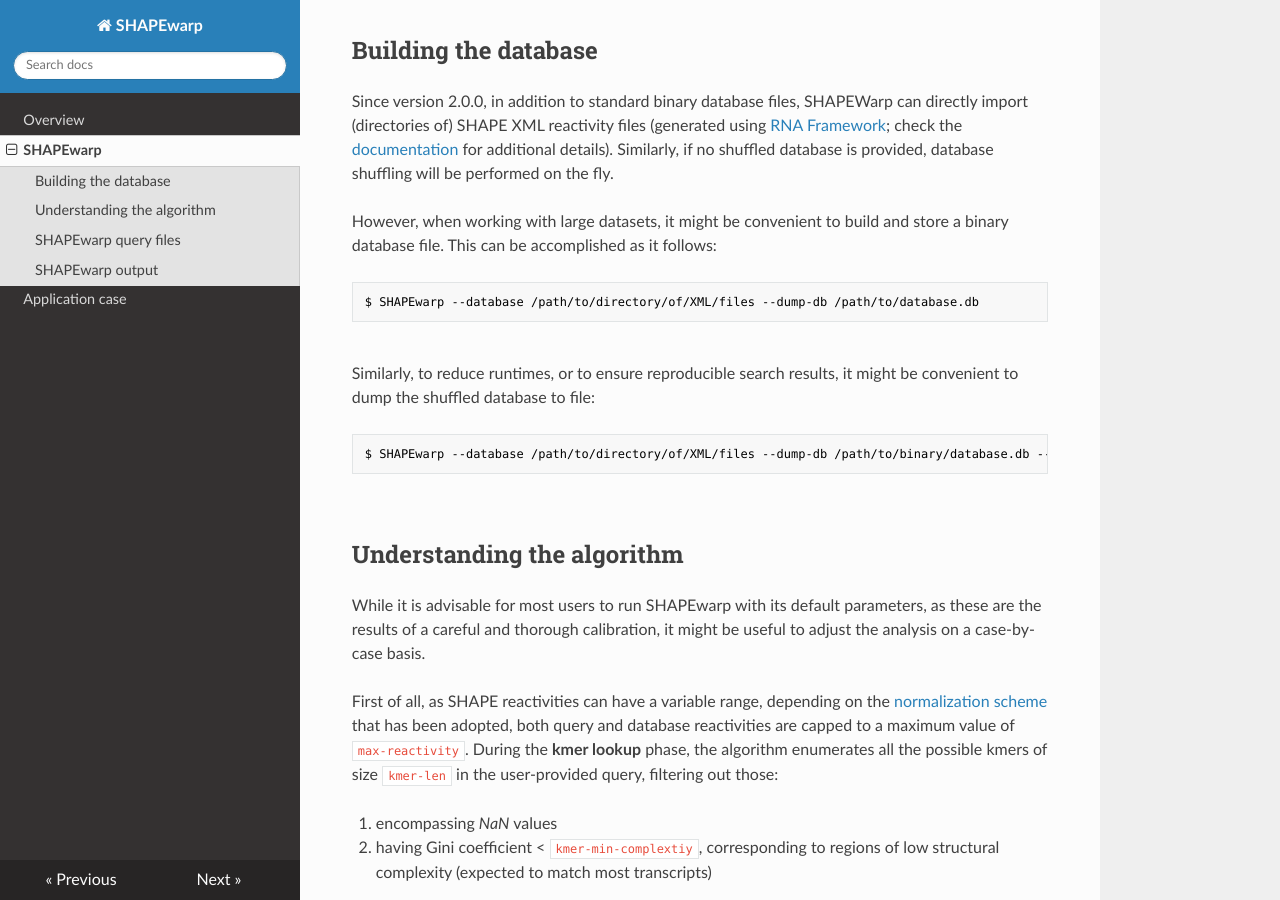
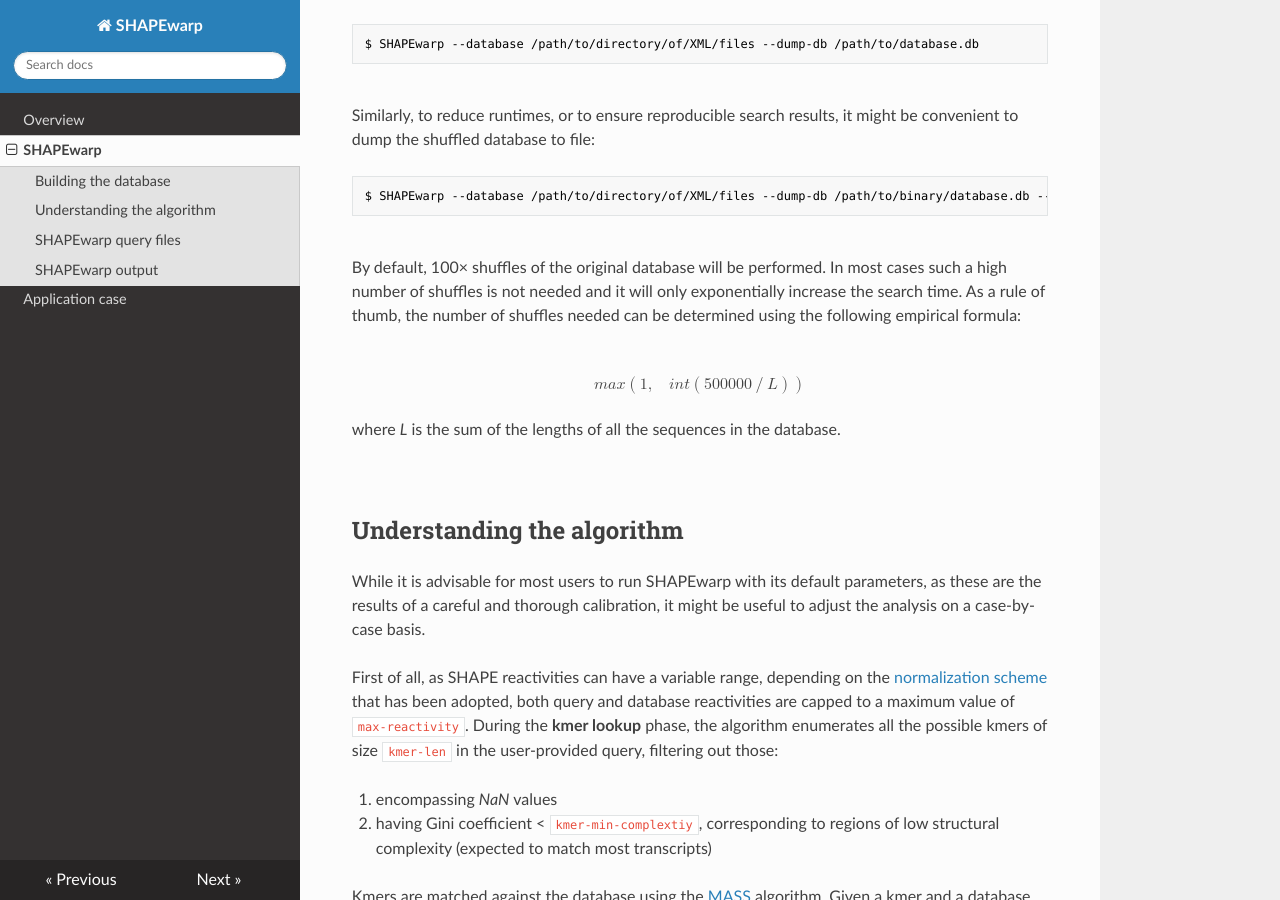
Before and after one commit to dincarnato/SHAPEwarp-docs, an MkDocs documentation site: the page built from docs/SHAPEwarp.md, in a window 1280 px wide and 900 px high, scrolled down 3297 px. Built offline with MkDocs 1.6.1, drawn with Linux system fonts in a browser that asks for light colours; nearby versions of some CDN libraries; old or Windows-style settings are respelled for this version of MkDocs; some of the changed text lies outside the part shown.

Commit message:
Added description of how to determine the number of shuffles

````diff
--- a/docs/SHAPEwarp.md
+++ b/docs/SHAPEwarp.md
@@ -1,6 +1,6 @@
 SHAPEwarp uses an approach inspired by the BLAST heuristic algorithm to identify regions of RNA structure similarity in a database of chemical reactivity profiles generated by SHAPE (Selective 2'-hydroxyl acylation analyzed by primer extension).
 <br/><br/>
-![SHAPEwarp Workflow](http://www.incarnatolab.com/images/datasets/SHAPEwarp_Morandi_2022.png)
+[SHAPEwarp Workflow](http://www.incarnatolab.com/images/datasets/SHAPEwarp_Morandi_2022.png)
 <br/><br/>
 Given a user-provided query, the following analysis steps are performed:<br/>
 
@@ -31,7 +31,7 @@ __-db__ *or* __--database__ | string | Path to a database file, or to a (directo
 __--shuffled-db__ | string | Path to a shuffled database file<br/>__Note:__ if not provided, shuffling will be performed on the fly
 __--dump-db__ | string | Dumps the imported XML files to the specified database file
 __--dump-shuffled-db__ | string | Dumps the shuffled database to the specified file
-__--db-shufflings__ | int | Number of shufflings to perform for each sequence in the database (Default: __100__)
+__--db-shufflings__ | int | Number of shuffles to perform for each sequence in the database (Default: __100__)<br/>__Note:__ see [Building the database](https://shapewarp-docs.readthedocs.io/en/latest/SHAPEwarp/#building-the-database) section below)
 __--db-block-size__ | int | Size (in nt) of the blocks for shuffling the sequences in the database (Default: __10__)
 __--db-in-block-shuffle__ | | Besides shuffling blocks, residues within each block will be shuffled as well
 __-q__ *or* __--query__ | string | Path to the query file<br/>__Note:__ each entry should contain (one per row) the sequence id, the nucleotide sequence and a comma-separated list of SHAPE reactivities (see [SHAPEwarp query files](https://shapewarp-docs.readthedocs.io/en/latest/SHAPEwarp/#shapewarp-query-files) section below)
@@ -90,13 +90,17 @@ However, when working with large datasets, it might be convenient to build and s
 ```bash
 $ SHAPEwarp --database /path/to/directory/of/XML/files --dump-db /path/to/database.db
 ```
-
 <br/>
 Similarly, to reduce runtimes, or to ensure reproducible search results, it might be convenient to dump the shuffled database to file:
 
 ```bash
 $ SHAPEwarp --database /path/to/directory/of/XML/files --dump-db /path/to/binary/database.db --dump-shuffled-db /path/to/shuffled/database.db
 ```
+<br/>
+By default, 100&times; shuffles of the original database will be performed. In most cases such a high number of shuffles is not needed and it will only exponentially increase the search time. As a rule of thumb, the number of shuffles needed can be determined using the following empirical formula:<br/><br/>
+<math display="block" xmlns="http://www.w3.org/1998/Math/MathML"><mi>m</mi><mi>a</mi><mi>x</mi><mo>(</mo><mn>1</mn><mo>,</mo><mo>&#xA0;</mo><mi>i</mi><mi>n</mi><mi>t</mi><mo>(</mo><mn>500000</mn><mo>/</mo><mi>L</mi><mo>)</mo><mo>)</mo></math>
+<br/>
+where *L* is the sum of the lengths of all the sequences in the database.
 
 </br>
 ## Understanding the algorithm
````
